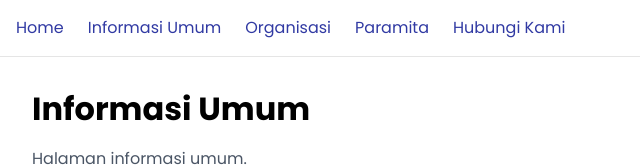
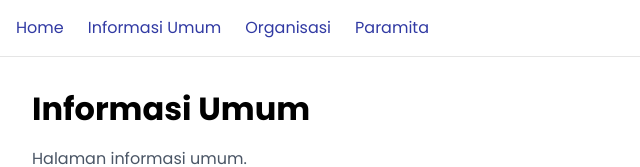
Before and after one commit to kmbui/web-utama, a Next.js app: page /informasi-umum in a window 1280 px wide. Shown: the top 167 px of the page, without its empty margins (0-640 px from the left). Built offline with nearby package versions, Linux system fonts and the light colour scheme.

Commit message:
remove hubungi kami router

```diff
--- a/src/components/Nav.tsx
+++ b/src/components/Nav.tsx
@@ -7,7 +7,6 @@ export default function Nav() {
       <Link className="hover:text-primary transition-colors" href="/informasi-umum">Informasi Umum</Link>
       <Link className="hover:text-primary transition-colors" href="/organisasi">Organisasi</Link>
       <Link className="hover:text-primary transition-colors" href="/paramita">Paramita</Link>
-      <Link className="hover:text-primary transition-colors" href="/hubungi-kami">Hubungi Kami</Link>
     </nav>
   );
 }
```
